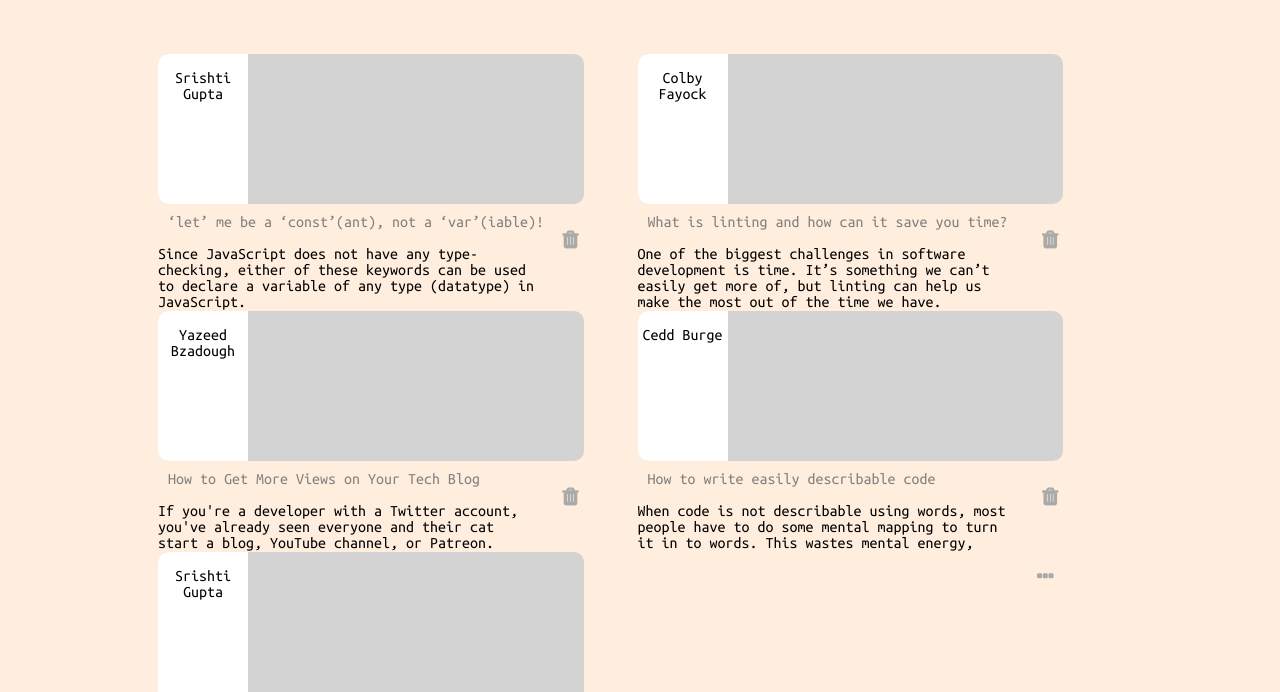
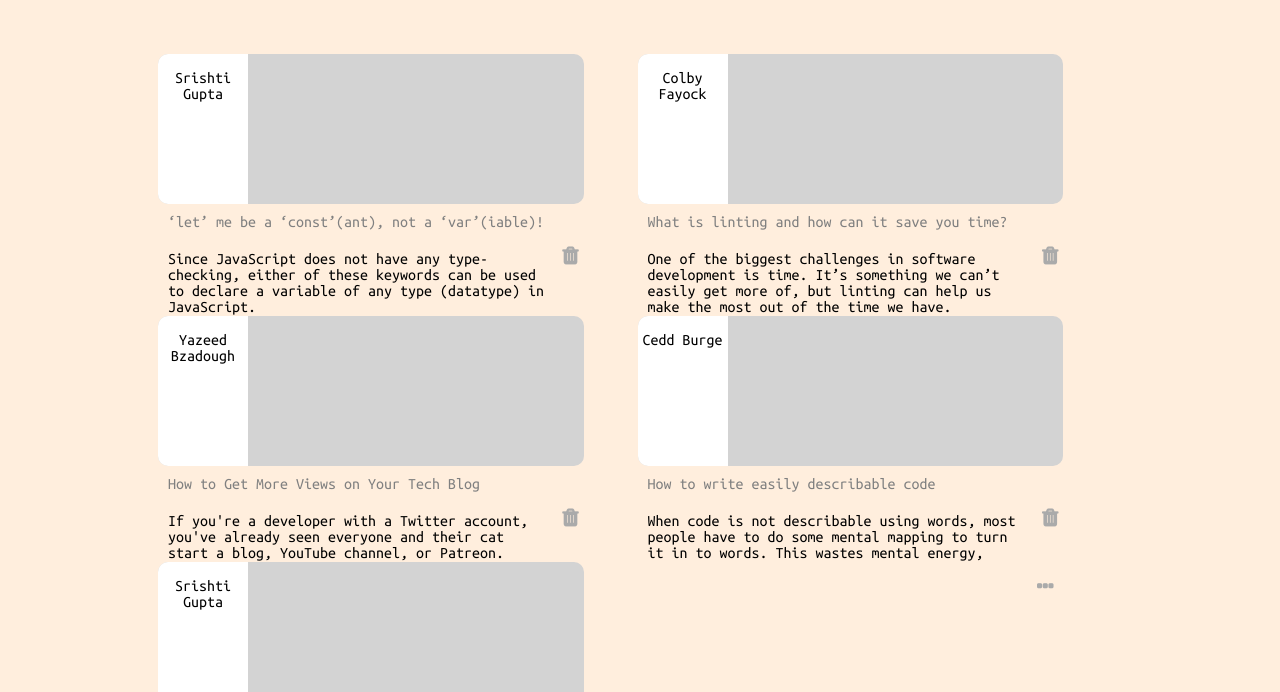
Before and after one commit to gokulkumar-gopal/Project_Scribbler, a plain HTML site: page html/postslist.html in a window 1280 px wide. Shown: the part 84-776 px from the top of the page. Drawn offline with Linux system fonts and the light colour scheme; a web font is replaced by a local one.

Commit message:
Fixed minor css changes

```diff
--- a/html/postslist.html
+++ b/html/postslist.html
@@ -35,7 +35,7 @@
                 <div class="title-div">
                     <p class="text-title">‘let’ me be a ‘const’(ant), not a ‘var’(iable)!</p>
                         <!-- TODO: Include Font Awesome icon for delete icon here -->
-                        <span id="delete" class="fa fa-trash" onclick="openmodal('confirm-modal', this)"></span>
+                        <i id="delete" class="fa fa-trash" onclick="openmodal('confirm-modal', this)"></i>
                 </div>
                 <p class="text-small">Since JavaScript does not have any type-checking, either of these keywords can be used to declare a variable of any type (datatype) in JavaScript.</p>
                     <!-- TODO: Include Font Awesome icon for horizontal ellipsis icon here -->
--- a/styles/postslist.css
+++ b/styles/postslist.css
@@ -74,9 +74,10 @@ body {
     float: right;
     font-size: 20px;
     font-weight: bold;
-    position: static;
+    /*position: static;
     top: 5px;
-    right: 5px;
+    right: 5px;*/
+    margin: 0 0 0 0;
   }
 
 #delete:hover,
@@ -108,12 +109,16 @@ body {
     font-family: 'Ubuntu Mono';
     /*display: inline-block;*/
     width: 400px;
+    height: 32px;
     margin: 10px 10px 0px 10px;
+
 }
 
 .text-small {
    /* margin: 10px 10px 10px 10px;*/
     width: 380px;
+    height: 64px;
+    margin: 5px  0  0 10px;
 }
 
 .main-text {
```
